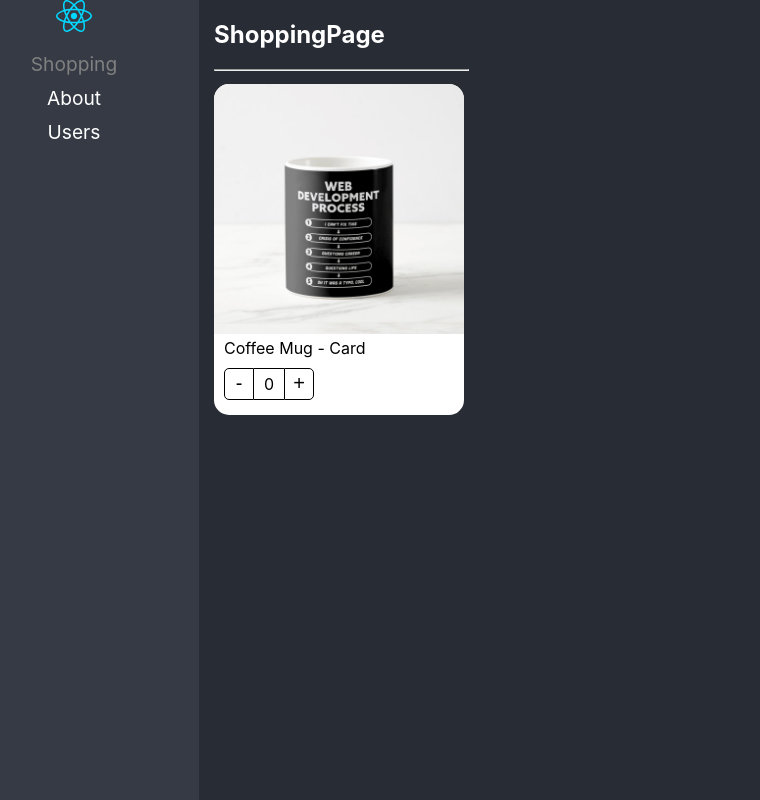
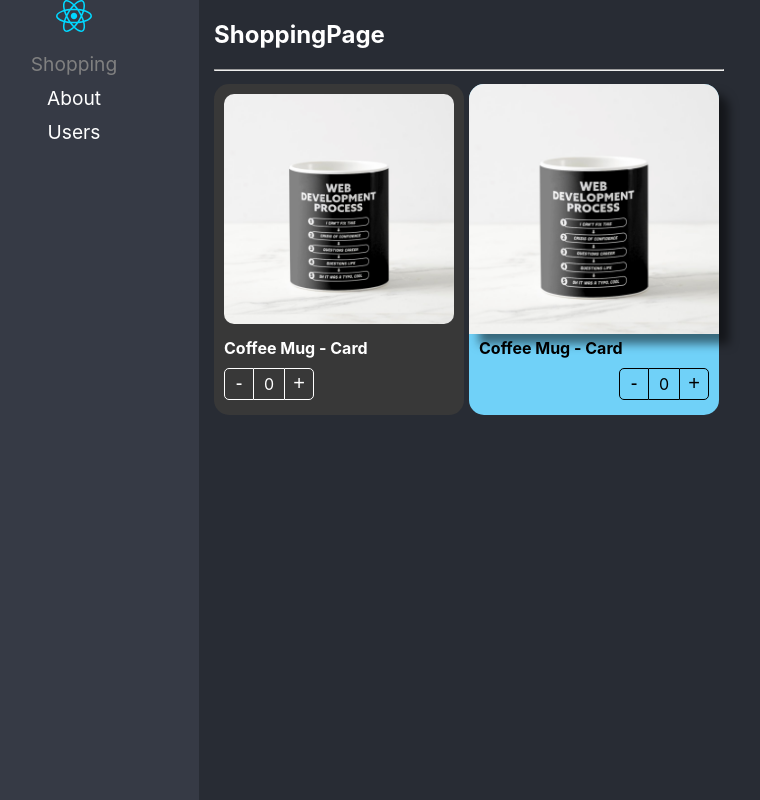
Before and after one commit to AndrezRecalde/react-adv, a React (Vite) app: page / in a window 1280 px wide. Shown: the whole page, without its empty margins (51-811 px from the left). Built offline with nearby package versions, Linux system fonts and the light colour scheme.

Commit message:
Component Extend Styles

```diff
--- a/src/02-component-patterns/components/ProductButtons.tsx
+++ b/src/02-component-patterns/components/ProductButtons.tsx
@@ -1,14 +1,18 @@
-import { useContext } from 'react';
+import { CSSProperties, useContext } from 'react';
 import { ProductContext } from './ProductCard';
 import styles from "../styles/styles.module.css";
 
+interface ProductButtonsProps {
+  className?: string;
+  style?: CSSProperties
+}
 
-export const ProductButtons = () => {
+export const ProductButtons = ({ className, style }: ProductButtonsProps) => {
 
     const { handleIncrease, counter } = useContext(ProductContext);
 
     return (
-      <div className={styles.buttonsContainer}>
+      <div className={`${styles.buttonsContainer} ${className}`} style={style}>
         <button className={styles.buttonMinus} onClick={() => handleIncrease(-1)}>
           -
         </button>
--- a/src/02-component-patterns/components/ProductCard.tsx
+++ b/src/02-component-patterns/components/ProductCard.tsx
@@ -1,10 +1,9 @@
-import { createContext } from "react";
+import { createContext, CSSProperties, ReactElement } from 'react';
 import { useProduct } from "../hooks";
 import {
   ProductContextProps,
-  ProductCardProps,
+  Product,
 } from "../interfaces/ProductInterfaces";
-import { ProductButtons, ProductImage, ProductTitle } from "../components";
 
 import styles from "../styles/styles.module.css";
 
@@ -12,16 +11,27 @@ export const ProductContext = createContext({} as ProductContextProps);
 
 const { Provider } = ProductContext;
 
-export const ProductCard = ({ children, product }: ProductCardProps) => {
+
+export interface Props {
+  product: Product;
+  children?: ReactElement | ReactElement[];
+  className?: string;
+  style?: CSSProperties
+}
+
+
+export const ProductCard = ({ children, product, className, style }: Props) => {
   const { counter, handleIncrease } = useProduct();
 
   return (
     <Provider value={{ counter, handleIncrease, product }}>
-      <div className={styles.productCard}>{children}</div>
+      <div className={`${styles.productCard} ${className}`} style={style}>
+        {children}
+      </div>
     </Provider>
   );
 };
 
-ProductCard.Title = ProductTitle;
+/* ProductCard.Title = ProductTitle;
 ProductCard.Image = ProductImage;
-ProductCard.Buttons = ProductButtons;
+ProductCard.Buttons = ProductButtons; */
--- a/src/02-component-patterns/components/ProductImage.tsx
+++ b/src/02-component-patterns/components/ProductImage.tsx
@@ -1,18 +1,23 @@
-import { useContext } from 'react';
+import { CSSProperties, useContext } from 'react';
 import { ProductContext } from './ProductCard';
 
 import noImage from "../assets/no-image.jpg";
 import styles from "../styles/styles.module.css";
 
+interface ProductImageProps {
+  className?: string;
+  style?: CSSProperties
+}
 
-export const ProductImage = () => {
+export const ProductImage = ({ className, style }: ProductImageProps) => {
 
     const { product } = useContext(ProductContext);
     const { img } = product;
 
     return (
       <img
-        className={styles.productImg}
+        className={`${styles.productImg} ${className}`}
+        style={style}
         src={img ? img : noImage}
         alt="Coffee Mug"
       />
--- a/src/02-component-patterns/components/ProductTitle.tsx
+++ b/src/02-component-patterns/components/ProductTitle.tsx
@@ -1,10 +1,16 @@
-import { useContext } from 'react';
+import { CSSProperties, useContext } from 'react';
 import { ProductContext } from './ProductCard';
 import styles from "../styles/styles.module.css";
 
+interface ProductTitleProps {
+  className?: string;
+  style?: CSSProperties;
+}
 
-export const ProductTitle = () => {
+export const ProductTitle = ({ className, style }: ProductTitleProps) => {
+
     const { product } = useContext(ProductContext);
+
     const { title } = product;
-    return <span className={styles.productDescription}>{title}</span>;
+    return <span className={`${styles.productDescription} ${className}`} style={style}>{title}</span>;
   };
--- a/src/02-component-patterns/pages/ShoppingPage.tsx
+++ b/src/02-component-patterns/pages/ShoppingPage.tsx
@@ -1,4 +1,5 @@
-import { ProductCard } from "../components/ProductCard";
+import { ProductCard, ProductButtons, ProductImage, ProductTitle } from "../components";
+import "../styles/custom-styles.css";
 
 const product = {
   id: "1",
@@ -7,18 +8,27 @@ const product = {
 };
 
 export const ShoppingPage = () => {
-
-
-
   return (
     <div>
       <h2>ShoppingPage</h2>
       <hr />
       <div style={{ display: "flex", flexDirection: "row", flexWrap: "wrap" }}>
-        <ProductCard product={product}>
+        {/* <ProductCard product={product}>
           <ProductCard.Image />
           <ProductCard.Title />
-          <ProductCard.Buttons  />
+          <ProductCard.Buttons />
+        </ProductCard> */}
+
+        <ProductCard product={product} className="bg-dark text-white ">
+          <ProductImage className="custom-image" />
+          <ProductTitle className="text-bold" />
+          <ProductButtons className="custom-buttons" />
+        </ProductCard>
+
+        <ProductCard product={product} style={{ backgroundColor: '#70D1f8' }}>
+          <ProductImage style={{ boxShadow: '10px 10px 10px rgba(0,0,0,0.5)' }} />
+          <ProductTitle style={{ fontWeight: 'bold' }}  />
+          <ProductButtons style={{ flex: 'flex', justifyContent: 'end' }}  />
         </ProductCard>
       </div>
     </div>
--- /dev/null
+++ b/src/02-component-patterns/styles/custom-styles.css
@@ -0,0 +1,22 @@
+.bg-dark {
+    background-color: rgb(56,56,56);
+}
+
+.text-white {
+    color: white;
+}
+
+.custom-image {
+    padding: 10px;
+    border-radius: 20px;
+    width: calc(100% - 20px);
+}
+
+.text-bold {
+    font-weight: bold;
+}
+
+.custom-buttons button, .custom-buttons div {
+    border-color: white;
+    color: white;
+}
```
